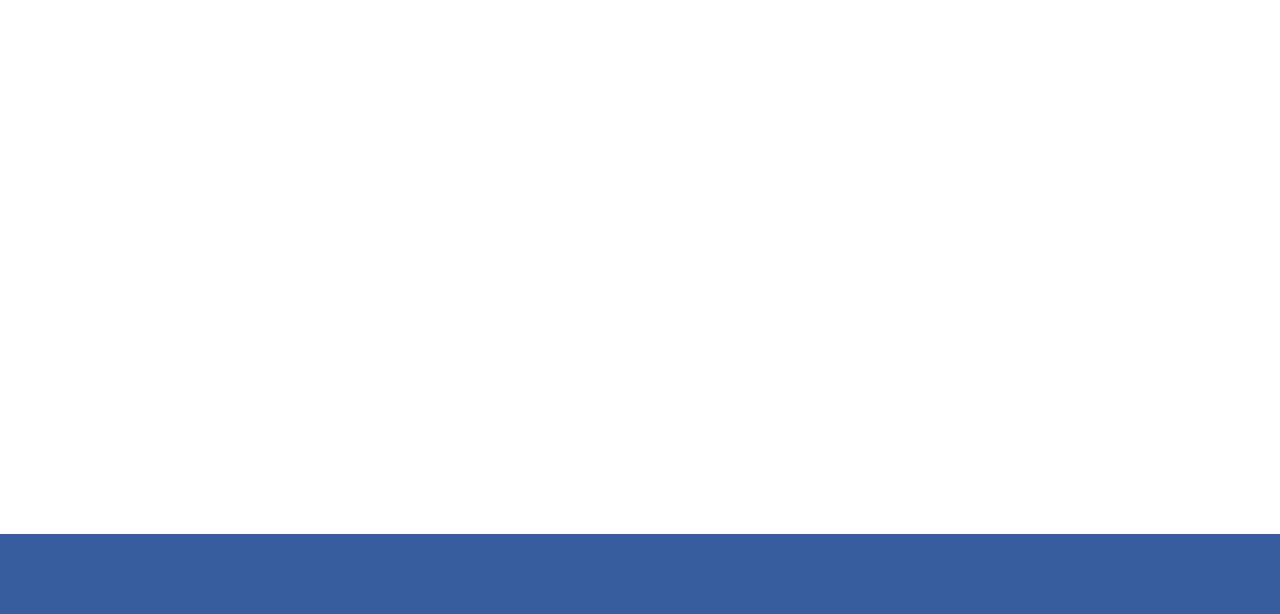
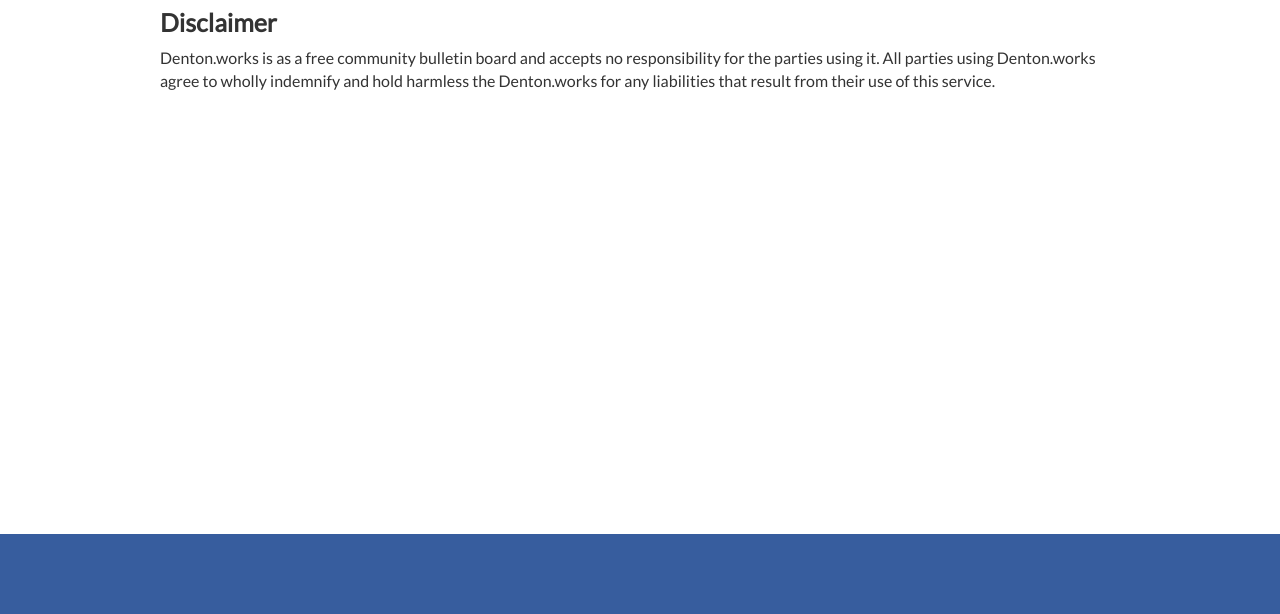
Before and after one commit to techmilldenton/denton-works, a Gatsby site: page /about/ in a window 1280 px wide. Shown: the part 186-800 px from the top of the page. Built offline with nearby package versions, Linux system fonts and the light colour scheme; Gatsby itself is replaced by a stand-in of ours.

Commit message:
add disclaimer

```diff
--- a/src/content/about.md
+++ b/src/content/about.md
@@ -3,3 +3,7 @@
 title: About
 description: A brief introduction to Denton.Works and how to use the site.
 ---
+
+### Disclaimer
+
+Denton.works is as a free community bulletin board and accepts no responsibility for the parties using it. All parties using Denton.works agree to wholly indemnify and hold harmless the Denton.works for any liabilities that result from their use of this service.
```
